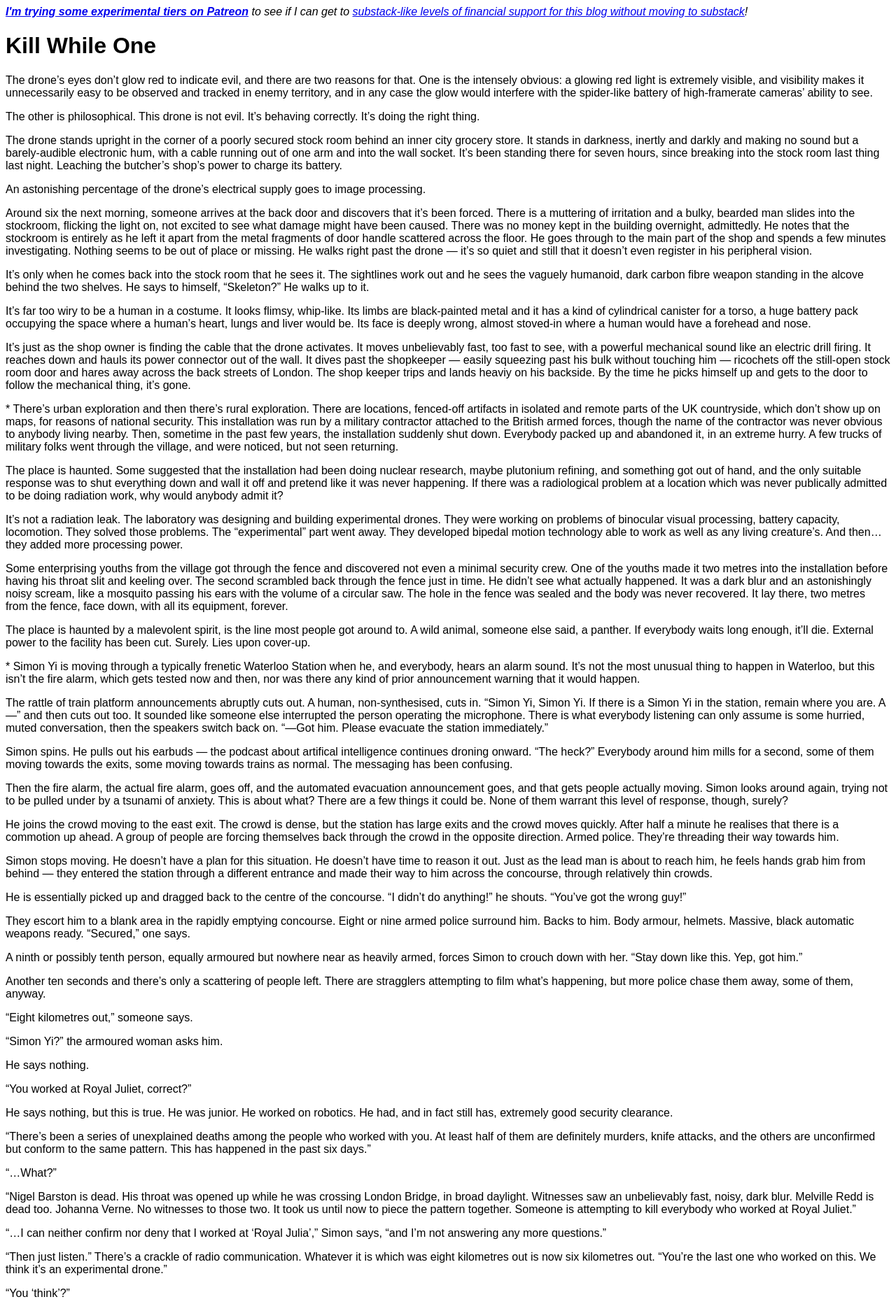
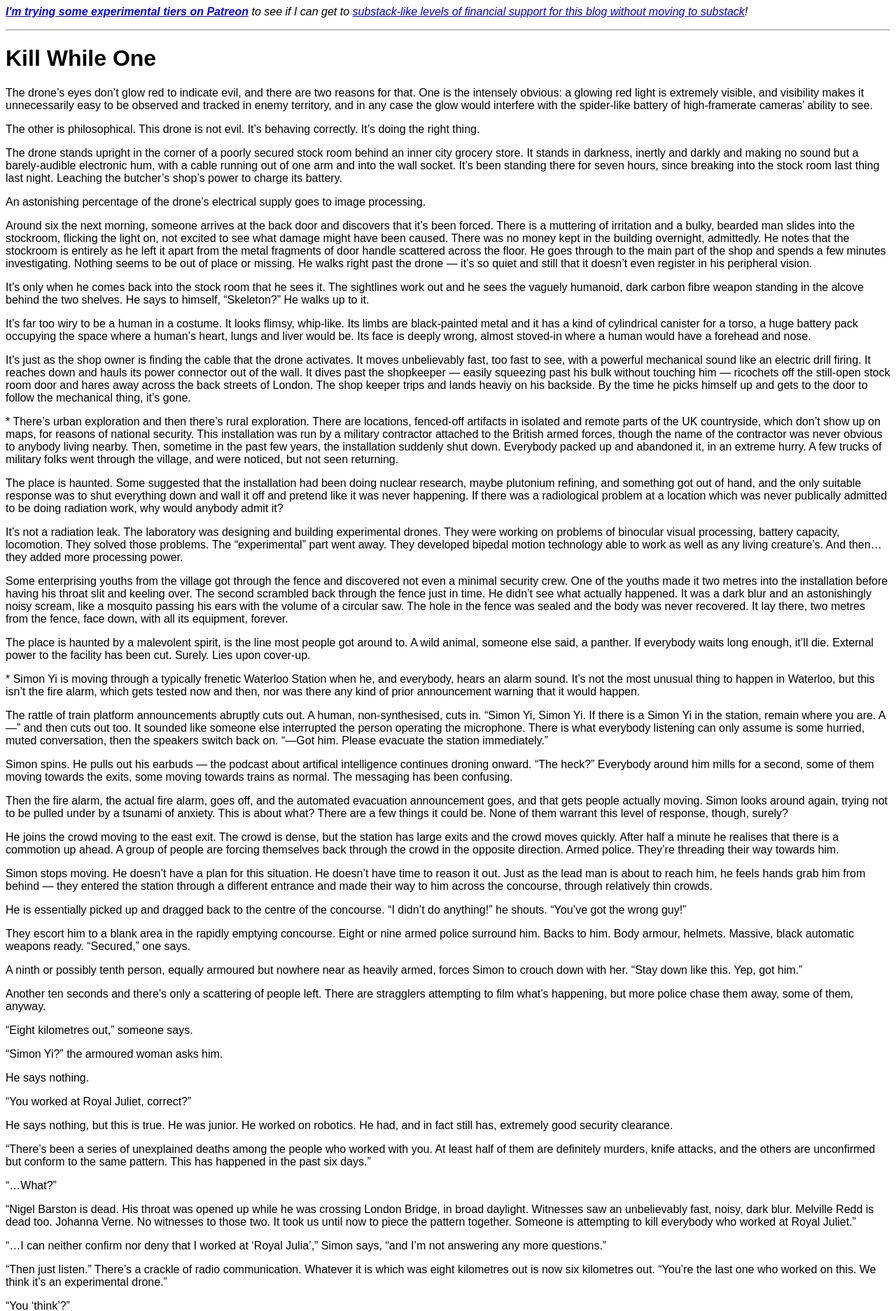
Before and after one commit to 0x000m/old, a Jekyll site: the page built from kill.md, in a window 1280 px wide. Shown: the top 1874 px of the page at 70% size. Built offline with Jekyll 4.4.1, drawn with Linux system fonts in a browser that asks for light colours.

Commit message:
Update page.html

```diff
--- a/_layouts/page.html
+++ b/_layouts/page.html
@@ -8,7 +8,7 @@ layout: default
       <p class="page-teaser"><em>{{ page.teaser }}</em></p>
   {% endif %}--->
 <p><i><b><a href="https://patreon.com/danluu">I'm trying some experimental tiers on Patreon</a></b> to see if I can get to <a href="https://twitter.com/danluu/status/1456346963691991041">substack-like levels of financial support for this blog without moving to substack</a>!</i></p>
-<main>
+<hr><main>
  <h1 class="page-header">{{ page.header }}</h1>
     {{content}}
 </main>
```
